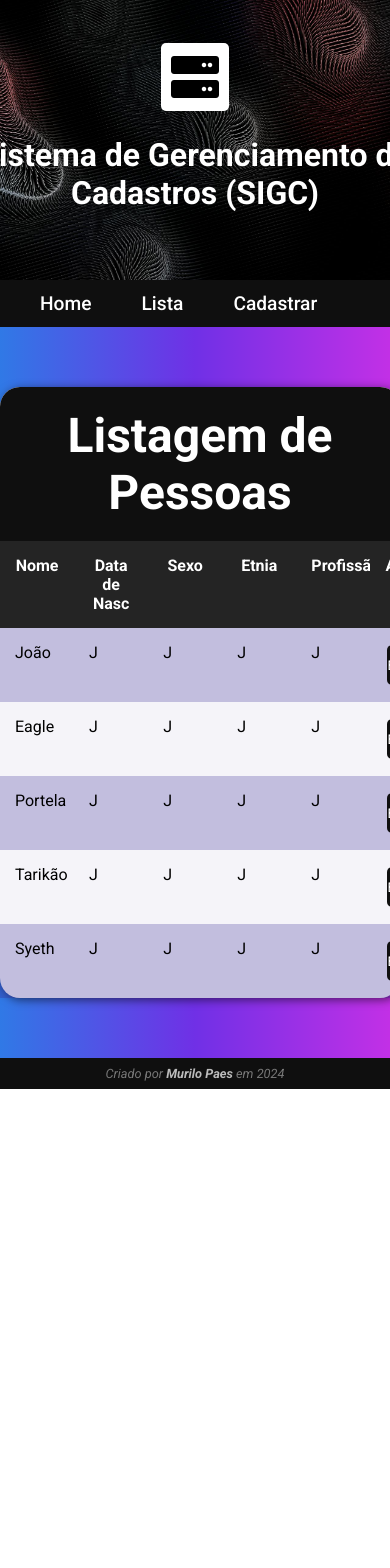
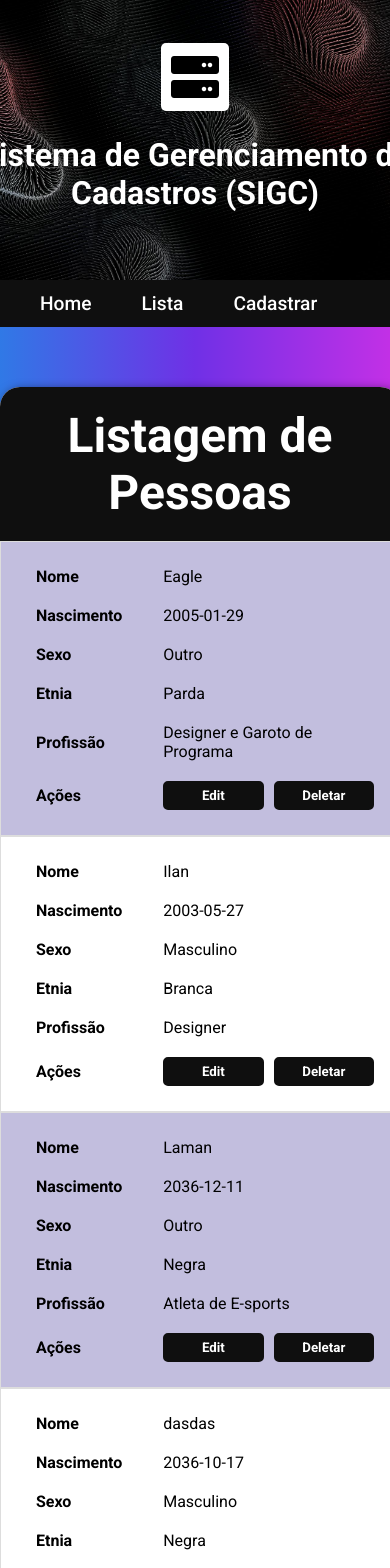
Before and after one commit to mkopaes/Project-Lamb, a Vue app: page /people in a window 390 px wide. Shown: the top 1568 px of the page. Before the commit the page ends 1089 px from the top, so only its background shows below. Built offline with nearby package versions, Linux system fonts and the light colour scheme; data requests are answered from the project's data file.

Commit message:
Add Responsive CSS and CRUD Operations

```diff
--- a/db/db.json
+++ b/db/db.json
@@ -63,60 +63,76 @@
       }
     ]
   },
-  "status": [
+  "attributes": [
     {
       "id": 1,
-      "tipo": "Solicitado"
+      "type": "Nome"
     },
     {
       "id": 2,
-      "tipo": "Em produção"
+      "type": "Nascimento"
     },
     {
       "id": 3,
-      "tipo": "Finalizado"
+      "type": "Sexo"
+    },
+    {
+      "id": 4,
+      "type": "Etnia"
+    },
+    {
+      "id": 5,
+      "type": "Profissão"
     }
   ],
   "people": [
     {
-      "id": 1,
-      "name": "João",
-      "birthDate": "J",
-      "gender": "J",
-      "ethnicity": "J",
-      "profession": "J"
+      "id": "7993",
+      "name": "Eagle",
+      "birthDate": "2005-01-29",
+      "gender": "Outro",
+      "ethnicity": "Parda",
+      "profession": "Designer e Garoto de Programa"
     },
     {
-      "id": 2,
-      "name": "Eagle",
-      "birthDate": "J",
-      "gender": "J",
-      "ethnicity": "J",
-      "profession": "J"
+      "id": "645b",
+      "name": "Ilan",
+      "birthDate": "2003-05-27",
+      "gender": "Masculino",
+      "ethnicity": "Branca",
+      "profession": "Designer"
     },
     {
-      "id": 3,
-      "name": "Portela",
-      "birthDate": "J",
-      "gender": "J",
-      "ethnicity": "J",
-      "profession": "J"
+      "id": "f047",
+      "name": "Laman",
+      "birthDate": "2036-12-11",
+      "gender": "Outro",
+      "ethnicity": "Negra",
+      "profession": "Atleta de E-sports"
     },
     {
-      "id": 4,
-      "name": "Tarikão",
-      "birthDate": "J",
-      "gender": "J",
-      "ethnicity": "J",
-      "profession": "J"
+      "id": "e3d5",
+      "name": "dasdas",
+      "birthDate": "2036-10-17",
+      "gender": "Masculino",
+      "ethnicity": "Negra",
+      "profession": "dasd"
     },
     {
-      "id": 5,
-      "name": "Syeth",
-      "birthDate": "J",
-      "gender": "J",
-      "ethnicity": "J",
-      "profession": "J"
+      "id": "d0ce",
+      "name": "asdsadfsaf",
+      "birthDate": "2055-09-18",
+      "gender": "Feminino",
+      "ethnicity": "Negra",
+      "profession": "adaqr"
+    },
+    {
+      "id": "eba3",
+      "name": "Portela",
+      "birthDate": "2000-04-03",
+      "gender": "Masculino",
+      "ethnicity": "Branca",
+      "profession": "Testador de Colchões"
     }
   ]
 }
--- a/src/assets/mybox.css
+++ b/src/assets/mybox.css
@@ -1,6 +1,6 @@
 .content {
   min-width: 400px;
-  max-width: 1000px;
+  max-width: calc(100vw - 100px);
   margin: 60px auto;
   background-color: #fff;
   border-radius: 20px;
@@ -15,6 +15,7 @@
   border-top-right-radius: 20px;
   border-top-left-radius: 20px;
   background-color: var(--cor-black);
+  font-size: clamp(0.5em 2vw 1.2em);
 }
 
 .title > h1{
@@ -24,3 +25,9 @@
   font-weight: bold;
   color: white;
 }
+
+@media (min-width: 1100px){
+  .content{
+    max-width: 1000px;
+  }
+}
--- a/src/assets/style.css
+++ b/src/assets/style.css
@@ -3,6 +3,7 @@
 @import url('https://fonts.googleapis.com/css2?family=Roboto:ital,wght@0,100;0,300;0,400;0,500;0,700;0,900;1,100;1,300;1,400;1,500;1,700;1,900&display=swap');
 
 @import url('mybox.css');
+@import url('table.css');
 
 :root {
   --cor-1: #1c2a50cc;
--- a/src/assets/table.css
+++ b/src/assets/table.css
@@ -1,29 +1,20 @@
 table {
   width: 100%;
-  border-spacing: 0px;
+  border-collapse: collapse;
 }
 
-table th {
-  width: calc(100%/6);
-  padding: 15px;
+th, td {
+  padding: 10px;
+  text-align: center;
+  align-content: center;
+  word-wrap: break-word;
+}
+
+th {
   background-color: var(--cor-gray3);
-  text-align: center;
   color: white;
 }
 
-table td {
-  width: calc(100%/6);
-  padding: 15px;
-}
-
-table tr {
-  width: 100%;
-  display: flex;
-  flex-direction: row;
-  flex-wrap: nowrap;
-  background-color: rgba(55, 41, 145, 0.05);
-}
-
-table tr:nth-child(odd) {
+tr:nth-child(odd) {
   background-color: rgba(55, 41, 145, 0.3);
 }
--- a/src/router/index.js
+++ b/src/router/index.js
@@ -22,10 +22,12 @@ const router = createRouter({
       component: () => import('../views/FormView.vue')
     },
     {
-      path: '/person/edit/:id',
+      path: '/people/edit/:id',
       name: 'EditPerson',
 
-      component: () => import('../views/FormView.vue')
+      component: () => import('../views/FormView.vue'),
+
+      props: (route) => ({ id: route.params.id, isEditing: true})
     }
   ]
 })
--- a/src/services/apiService.js
+++ b/src/services/apiService.js
@@ -7,7 +7,7 @@
 //   },
 // });
 
-export default {
+// export default {
 //   getPeople() {
 //     return apiClient.get('/people');
 //   },
@@ -23,4 +23,4 @@ export default {
 //   deletePerson(id) {
 //     return apiClient.delete(`/people/${id}`);
 //   },
-};
+// };
--- a/src/views/FormView.vue
+++ b/src/views/FormView.vue
@@ -1,94 +1,116 @@
-<script>
-import apiService from '@/services/apiService';
+<script setup>
+  import { ref, onMounted } from 'vue';
+  import { reactive } from 'vue';
 
-export default {
-  name: 'FormPerson',
-  data() {
-    return {
-      person: {
+  defineOptions({
+    name: 'FormView'
+  })
+
+  // ------- Data
+  const data = ref([]);
+
+  const person = reactive({
     name: '',
     birthDate: '',
     gender: '',
     ethnicity: '',
     profession: '',
+  });
+
+  // const isEditing = ref(route.params.isEditing);
+  const isEditing = true;
+  const msg = null;
+
+  // ------- Methods
+  const createPerson = async () => {
+    try {
+      const response = await fetch('http://localhost:3000/people', {
+        method: 'POST',
+        headers:{
+          'Content-Type': 'application/json',
         },
-      people:{
-        names: '',
-        birthDates: '',
-        genders: '',
-        ethnicitys: '',
-        professions: '',
+        body: JSON.stringify(person),
+      });
+
+      if (!response.ok) {
+        throw new Error('Erro ao enviar os dados');
+      }
+
+      const data = await response.json();
+      console.log('Pessoa criada:', data);
+
+      resetForm();
+    } catch(error) {
+      console.error('Erro ao enviar o formulário:', error);
+    }
+  };
+
+  const readPerson = async () => {
+    try {
+      const response = await fetch(`http://localhost:3000/people/${personId.value}`);
+
+      if (!response.ok) {
+        throw new Error('Erro ao buscar os dados');
+      }
+
+      const data = await response.json();
+      person.value = data;
+      console.log('Pessoa editada:', data);
+
+    } catch (error) {
+      console.error('Erro ao buscar a pessoa:', error);
+      person.value = null;
+    }
+  };
+
+  const updatePerson = async () => {
+    try {
+      const personId = route.params.id;
+
+      const response = await fetch(`http://localhost:3000/people/${personId.value}`, {
+        method: 'PUT',
+        headers: {
+          'Content-Type': 'application/json',
         },
-      isEditing: false,
-      msg: null
-    };
-  },
-  methods: {
+        body: JSON.stringify(person.value),
+      });
 
-    // async getPeople() {
-    //   const req = await fetch('http://localhost:3000/people');
-    //   const data = await req.json();
+      if(!response.ok){
+        throw new Error('Erro ao atualizar a pessoa');
+      }
 
-    //   this.person
-    //   console.log(data);
-    // },
-    // async getIngredientes() {
-    //   const req = await fetch('http://localhost:3000/ingredientes');
-    //   const data = await req.json();
 
-    //   console.log(data);
-    // },
-    // submitForm() {
-    //   if (this.isEditing) {
-    //     apiService.updatePerson(this.$route.params.id, this.person)
-    //       .then(() => {
-    //         this.$router.push('/');
-    //       })
-    //       .catch(error => {
-    //         console.log(error);
-    //       });
-    //   } else {
-    //     apiService.createPerson(this.person)
-    //       .then(() => {
-    //         this.$router.push('/');
-    //       })
-    //       .catch(error => {
-    //         console.log(error);
-    //       });
-    //   }
-    // }
-  },
-  mounted() {
-    this.getPeople();
-    this.getIngredientes();
-    // const personId = this.$route.params.id;
-    // if (personId) {
-    //   this.isEditing = true;
-    //   apiService.getPerson(personId)
-    //     .then(response => {
-    //       this.person = response.data;
-    //     })
-    //     .catch(error => {
-    //       console.log(error);
-    //     });
-    // }
-  },
-};
+    } catch(error) {
+      console.error('Erro ao atualizar pessoa:', error);
+    }
+  }
+
+  const resetForm = () => {
+    person.name = '';
+    person.birthDate = '';
+    person.gender = '';
+    person.ethnicity = '';
+    person.profession = '';
+  }
+
 </script>
 
 <template>
   <section class="content">
+
     <section class="title">
-      <h1>{{ isEditing ? 'Editar Pessoa' : 'Cadastrar Pessoa' }}</h1>
+      <h1>{{ isEditing ? 'Editar Cadastro' : 'Ficha de Cadastro' }}</h1>
     </section>
-    <form class="person-form"  @submit.prevent="submitForm">
-      <div class="input-area">
 
+    <form class="person-form"  @submit.prevent="createPerson">
+      <div class="row">
         <div class="input-container">
           <label for="name">Nome </label>
           <input type="text" id="name" name="name" v-model="person.name" placeholder="Digite o seu nome" maxlength="100" required />
         </div>
+      </div>
 
+      <div class="row">
         <div class="input-container">
           <label for="birthDate">Data de Nascimento </label>
           <input type="date" id="birthDate" name="birthDate" v-model="person.birthDate" required />
@@ -98,19 +120,21 @@ export default {
           <label for="gender">Sexo </label>
           <select id="gender" name="gender" v-model="person.gender" required>
             <option value="">Selecione</option>
-            <option value="M">Masculino</option>
-            <option value="F">Feminino</option>
-            <option value="O">Outro</option>
+            <option value="Masculino">Masculino</option>
+            <option value="Feminino">Feminino</option>
+            <option value="Outro">Outro</option>
           </select>
         </div>
+      </div>
 
+      <div class="row">
         <div class="input-container">
           <label for="ethnicity">Etnia </label>
           <select id="ethnicity" name="ethnicity" v-model="person.ethnicity" required >
             <option value="">Selecione</option>
             <option value="Amarela">Amarela</option>
             <option value="Branca">Branca</option>
-            <option value="Indígenas">Indígena</option>
+            <option value="Indigena">Indígena</option>
             <option value="Negra">Negra</option>
             <option value="Parda">Parda</option>
           </select>
@@ -120,72 +144,79 @@ export default {
           <label for="profession">Profissão </label>
           <input type="text" id="profession" name="profession" v-model="person.profession" maxlength="60" placeholder="Área de atuação" required />
         </div>
-        <div class="input-container"></div>
       </div>
+
+      <div class="row">
+        <div class="input-container">
           <button type="submit" id="submit" name="submit">{{ isEditing ? 'Atualizar' : 'Cadastrar' }}</button>
+        </div>
+      </div>
     </form>
   </section>
 </template>
 
 <style scoped>
-  .person-form{
-    min-width: 400px;
-    max-width: 1000px;
-    width: 100%;
-    margin: 0 auto;
-    padding: 30px;
-
-    display: flex;
-    flex-direction: column;
+  .content{
+    max-width: 700px;
   }
 
-  .input-area{
-    width: 100%;
-    margin-bottom: 30px;
+  .person-form {
+    margin: 30px auto;
+    padding-bottom: 25px;
+  }
+
+  .row{
+    max-width: 600px;
+    margin: auto;
     display: flex;
     flex-direction: row;
-    flex-wrap: wrap;
   }
 
   .input-container{
-    width: 45%;
-    margin: auto;
+    flex: 1;
     display: flex;
     flex-direction: column;
+    margin: 15px;
   }
 
-  label {
-    display: block;
-    margin: 10px 0px;
-    padding-left: px;
-    text-align: start;
+  label{
     font-weight: bold;
-    color: #444;
+    margin-bottom: 6px;
+    color: #222;
+    padding: 5px 0px;
+    font-size: clamp(0.5em 2vw 1.2em);
+    /* font-size: 1.2em; */
   }
 
-  .input-container > input, select {
+  input, select {
+    padding: 5px 10px;
     width: 100%;
-    height: 40px;
-    padding: 10px;
-    margin-bottom: 10px;
-    background-color: white;
-    border-radius: 10px;
-    border: 1px solid rgba(0, 0, 0, 0.263);
   }
 
-  button#submit {
-    width: 95%;
-    height: 50px;
-    margin: auto;
+  button {
+    width: 100%;
+    margin: 10px 0px;
+    padding: 10px;
+    font-size: 1.2em;
     background-color: var(--cor-black);
-    border-radius: 10px;
-    font-size: 1em;
+    border-radius: 2px;
+    border: 2px solid var(--cor-black);
     color: white;
-    border: none;
   }
 
-  button#submit:hover  {
+  button:hover {
     background-color: var(--cor-gray2);
     cursor: pointer;
   }
+
+  @media (max-width: 800px){
+    .content{
+      width: calc(100vw - 100px);
+    }
+    .row{
+      flex-direction: column;
+      padding: 0px 30px;
+    }
+  }
+
 </style>
--- a/src/views/PeopleView.vue
+++ b/src/views/PeopleView.vue
@@ -1,33 +1,38 @@
 <script setup>
   import { ref, onMounted } from 'vue';
+
+  defineOptions({
+    name: 'PeopleView',
+  })
+
+  // ------- Data
+  const attributes = ref([]);
   const people = ref([]);
 
-  // Chamada da API quando o componente é montado
+  // ------- Methods
   onMounted(async () => {
     try {
-      // const response = await fetch('https://sua-api.com/pessoas'); // Substitua pela URL da sua API
-      const response = await fetch('http://localhost:3000/people'); // Substitua pela URL da sua API
+      const response = await fetch('http://localhost:3000/attributes');
       if (!response.ok) {
         throw new Error('Erro ao buscar dados');
       }
-      const data = await response.json();
-      people.value = data; // Salvando os dados no estado
+      const data_attributes = await response.json();
+      attributes.value = data_attributes;
+    } catch (error) {
+      console.error(error);
+    }
+
+    try {
+      const response = await fetch('http://localhost:3000/people');
+      if (!response.ok) {
+        throw new Error('Erro ao buscar dados');
+      }
+      const data_people = await response.json();
+      people.value = data_people;
     } catch (error) {
       console.error(error);
     }
   });
-
-  const fields = [
-    'Nome',
-    'Data de Nasc',
-    'Sexo',
-    'Etnia',
-    'Profissão'
-  ]
-
-  defineOptions({
-    name: 'PeopleView',
-  })
 </script>
 
 <template>
@@ -35,26 +40,25 @@
     <section class="title">
       <h1>Listagem de Pessoas</h1>
     </section>
-
-    <table>
+    <table class="stackable-table">
       <thead>
         <tr>
-          <th v-for="(item, index) in fields" :key="index">{{ item }}</th>
+          <th v-for="attribute in attributes" :key="attribute.id">{{ attribute.type }}</th>
           <th>Ações</th>
         </tr>
       </thead>
       <tbody>
         <tr v-for="person in people" :key="person.id">
-          <td>{{ person.name }}</td>
-          <td>{{ person.birthDate }}</td>
-          <td>{{ person.gender }}</td>
-          <td>{{ person.ethnicity }}</td>
-          <td>{{ person.profession }}</td>
-          <td class="actions">
-            <button class="table-btn">
-              <router-link :to="{ name: 'EditPerson', params: { id: person.id } }">Editar</router-link>
-            </button>
-            <button @click="deletePerson(person.id)" class="table-btn">Deletar</button>
+          <td data-label="Nome">{{ person.name }}</td>
+          <td data-label="Nascimento">{{ person.birthDate }}</td>
+          <td data-label="Sexo">{{ person.gender }}</td>
+          <td data-label="Etnia">{{ person.ethnicity }}</td>
+          <td data-label="Profissão">{{ person.profession }}</td>
+          <td data-label="Ações">
+            <div class="btn-container">
+              <button><router-link :to="{ name: 'EditPerson', params: { id: person.id } }" >Edit</router-link></button>
+              <button @click="deletePerson(person.id)">Deletar</button>
+            </div>
           </td>
         </tr>
       </tbody>
@@ -62,47 +66,85 @@
   </section>
 </template>
 
-<style>
-@import url('../assets/table.css');
+<style scoped>
+  a{
+    color: white;
+    text-decoration: none;
+  }
+  .btn-container{
+    display: flex;
+    flex-direction: column;
+    gap: 10px;
+  }
 
-@media (min-width: 1024px) {
-  .about {
-    min-height: 100vh;
-    display: flex;
-    align-items: center;
+  button{
+    width: 100%;
+    padding: 5px;
+    background-color: var(--cor-black);
+    border: 2px solid var(--cor-black);;
+    border-radius: 5px;
+    font-weight: bold;
+    color: white;
   }
-}
 
-.actions {
-  margin: auto;
-  display: flex;
-  flex-direction: row;
-  flex-wrap: nowrap;
-  justify-items: center;
-}
+  button:hover{
+    background-color: var(--cor-gray2);
+    cursor: pointer;
+  }
 
-.table-btn{
-  height: 40px;
-  width: 80px;
-  margin: 2px;
-  background-color: var(--cor-black);
-  border: none;
-  border-radius: 5px;
-  color: white;
-}
+  @media screen and (max-width: 768px) {
+    .stackable-table,
+    .stackable-table thead,
+    .stackable-table tbody,
+    .stackable-table th,
+    .stackable-table td,
+    .stackable-table tr {
+      display: block;
+    }
 
-a {
-  text-decoration: none;
-  color: white;
-}
+    .stackable-table thead tr {
+      position: absolute;
+      top: -9999px;
+      left: -9999px;
+    }
 
-a:hover{
-  color: white;
-}
+    .stackable-table tr {
+      margin: 0;
+      border: 1px solid #ddd;
+      display: flex;
+      flex-direction: column;
+      padding: 15px;
+    }
 
-button:hover{
-  background-color: var(--cor-gray2);
-  cursor: pointer;
-}
+    /* Cada célula agora tem seu próprio label, que era o nome da coluna */
+    .stackable-table td {
+      display: flex;
+      flex-direction: row;
+      position: relative;
+      padding-left: 40%;
+      text-align: left;
+      align-items: center;
+    }
 
+    /* Mostra o label correspondente à célula */
+    .stackable-table td::before {
+      content: attr(data-label);
+      position: absolute;
+      left: 10px;
+      top: auto;
+      padding-left: 10px;
+      font-weight: bold;
+      white-space: nowrap;
+      text-align: left;
+    }
+
+    .btn-container{
+      width: 100%;
+      flex-direction: row;
+    }
+
+    button {
+      width: 90%;
+    }
+  }
 </style>
```
Also changed, not shown: src/assets/form.css (deleted, +0 -95 lines), src/views/HomeView.vue (+20 -6 lines), public/img/bg.jpg (deleted), public/img/welcome.jpg (deleted). Lines whose indentation alone changed are shown as unchanged.
